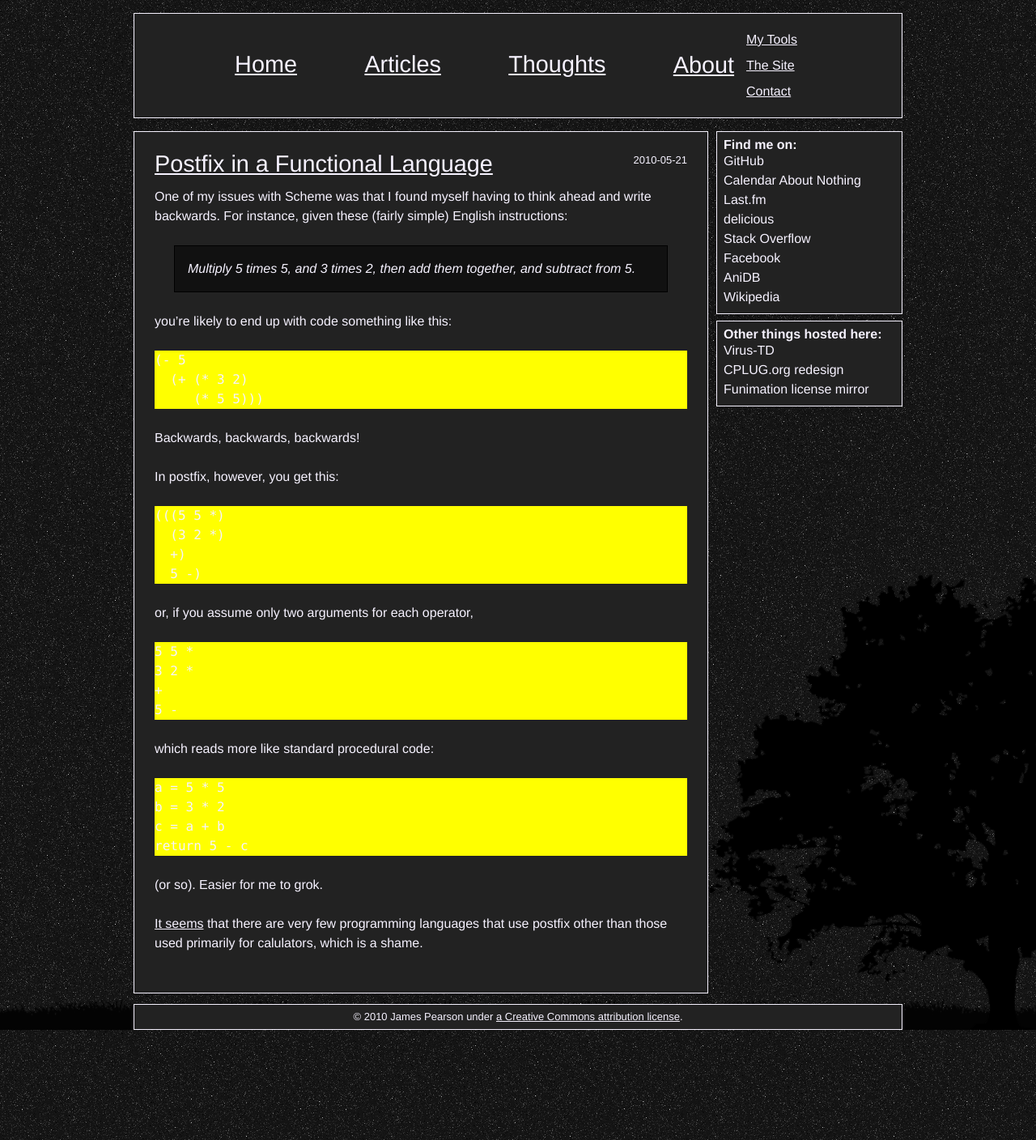
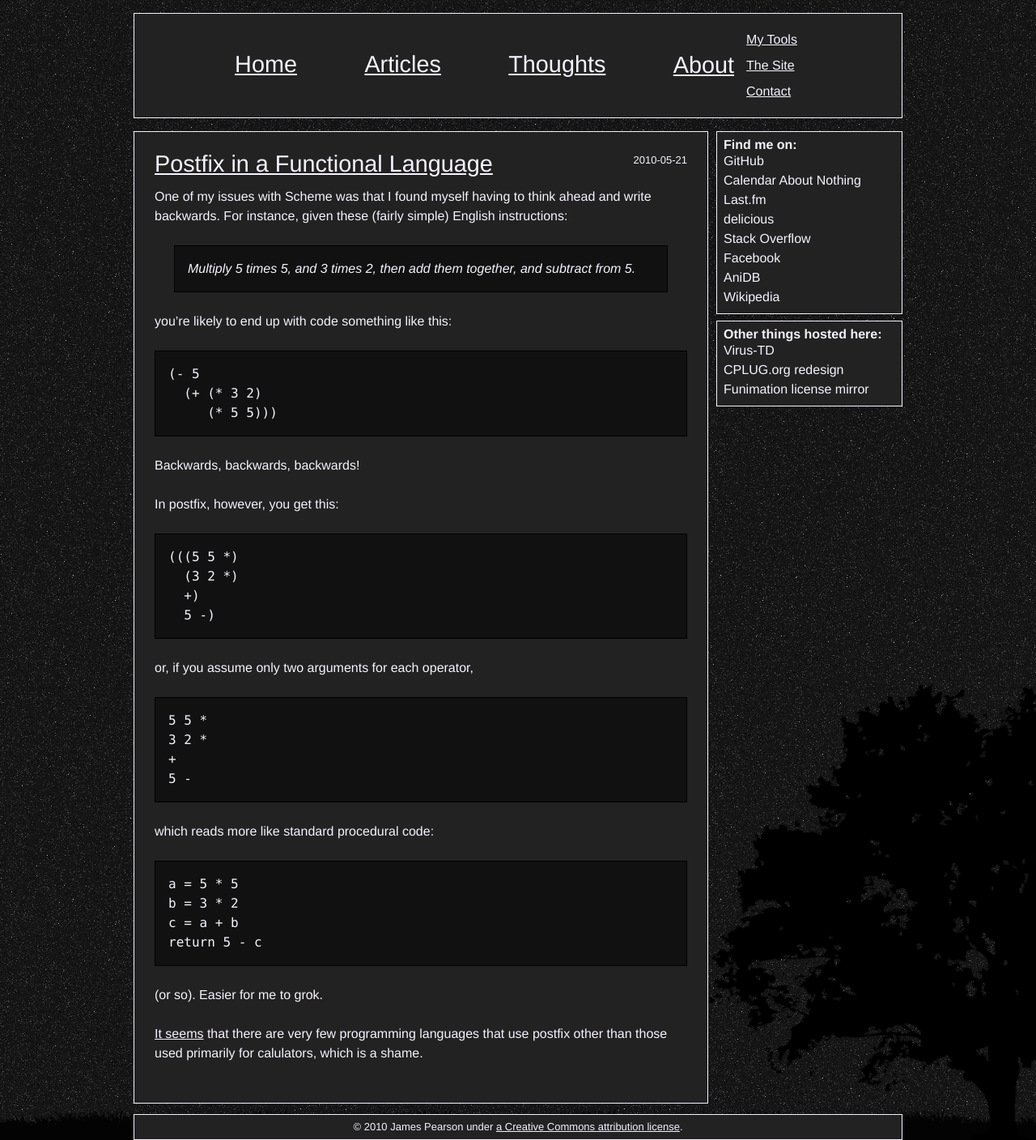
Before and after one commit to xiongchiamiov/xiongchiamiov.github.com, a Jekyll site: the page built from _posts/2010-05-21-postfix-in-a-functional-language.md, in a window 1280 px wide. Shown: the whole page at 81% size. Built offline with Jekyll 4.4.1, drawn with Linux system fonts in a browser that asks for light colours; Markdown is read by kramdown in place of the engine named in the settings.

Commit message:
make <pre> stand out a little more

```diff
--- a/media/css/style.css
+++ b/media/css/style.css
@@ -125,7 +125,7 @@ html, body {
 	background-color: #333;
 }
 
-#content blockquote {
+#content blockquote, #content pre {
 	color: #f6f2ff;
 	background-color: #111;
 	border: 1px solid #000;
```
